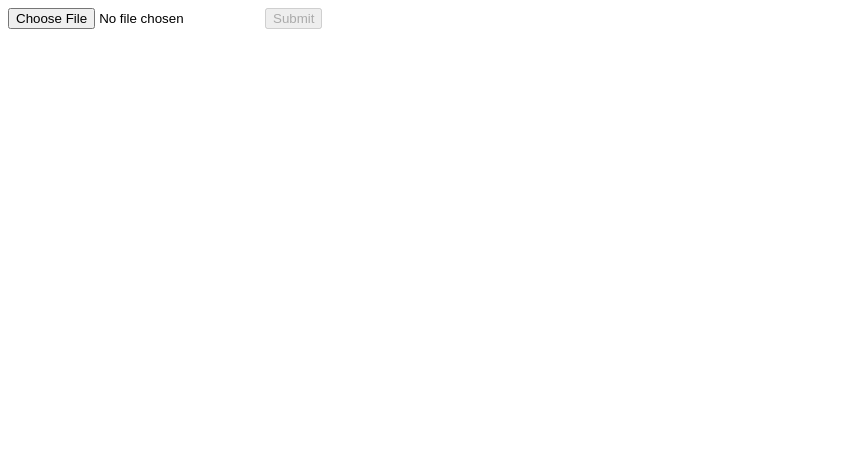
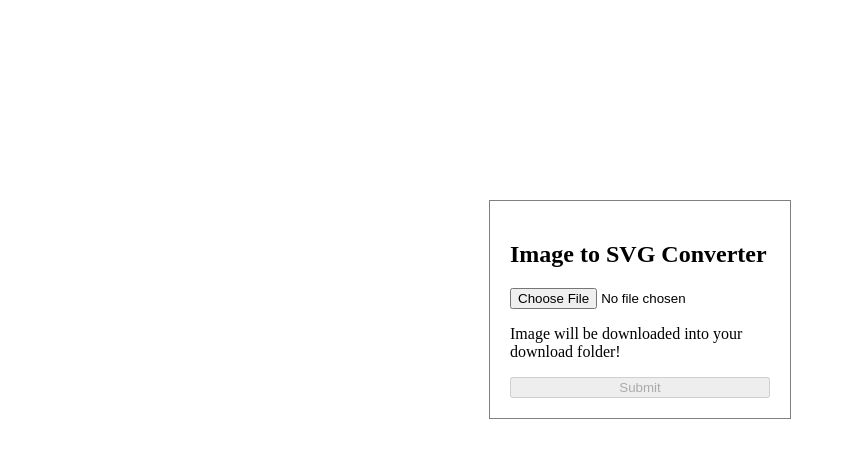
Before and after one commit to MdRizwanulHaque/svg-maker, a plain HTML site: page index.html in a window 1280 px wide. Shown: the whole page, without its empty margins (0-846 px from the left). Drawn offline with Linux system fonts and the light colour scheme.

Commit message:
Code updated

```diff
--- a/index.html
+++ b/index.html
@@ -6,8 +6,17 @@
 </head>
 
 <body>
-    <input type="file" id="imageFileInput" accept="image/*">
-    <button id="submitButton" disabled>Submit</button>
+
+    <div
+        style="display: flex;flex-direction: column; width:260px; padding:20px; border:1px solid gray; margin:200px auto; ">
+        <h2>Image to SVG Converter</h2>
+        <input type="file" id="imageFileInput" accept="image/*">
+        <p>Image will be downloaded into your download folder!</p>
+        <button id="submitButton" disabled>Submit</button>
+
+    </div>
+
+
 
     <script>
         function saveImageAsSVG(file) {
```
